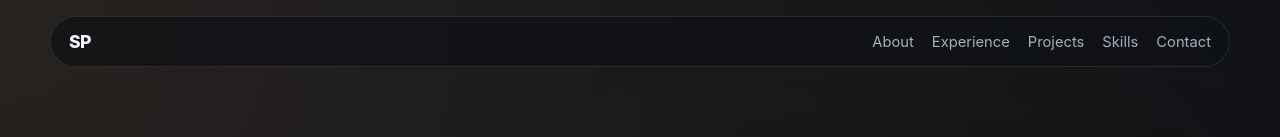
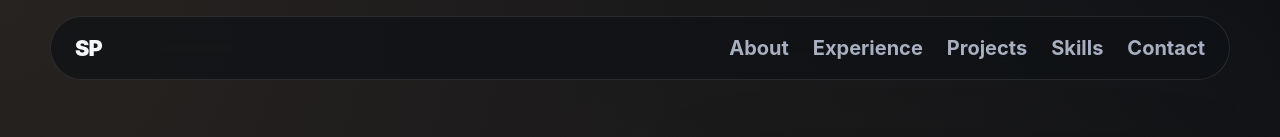
Before and after one commit to SohamxP/Soham-portfolio, a React (Vite) app: page / in a window 1280 px wide. Shown: the top 137 px of the page. Built offline with nearby package versions, Linux system fonts and the light colour scheme.

Commit message:
Increase navbar sizing

```diff
--- a/src/index.css
+++ b/src/index.css
@@ -135,7 +135,7 @@ a {
   top: 16px;
   z-index: 20;
   margin: 16px 0 32px;
-  padding: 14px 18px;
+  padding: 18px 24px;
   border: 1px solid var(--line);
   background: rgba(15, 17, 21, 0.72);
   backdrop-filter: blur(18px);
@@ -146,8 +146,8 @@ a {
 }
 
 .logo {
-  font-size: 1.1rem;
-  font-weight: 800;
+  font-size: 1.35rem;
+  font-weight: 900;
   letter-spacing: -0.04em;
 }
 
@@ -157,9 +157,10 @@ a {
 
 nav {
   display: flex;
-  gap: 18px;
+  gap: 24px;
   color: var(--muted);
-  font-size: 0.92rem;
+  font-size: 1.25rem;
+  font-weight: 650;
 }
 
 nav a:hover {
@@ -593,9 +594,7 @@ footer {
     padding: 52px 0;
   }
 
-  .navbar {
-    border-radius: 22px;
-  }
+
 
   .hero-name {
     font-size: clamp(3.4rem, 19vw, 4.8rem);
```
